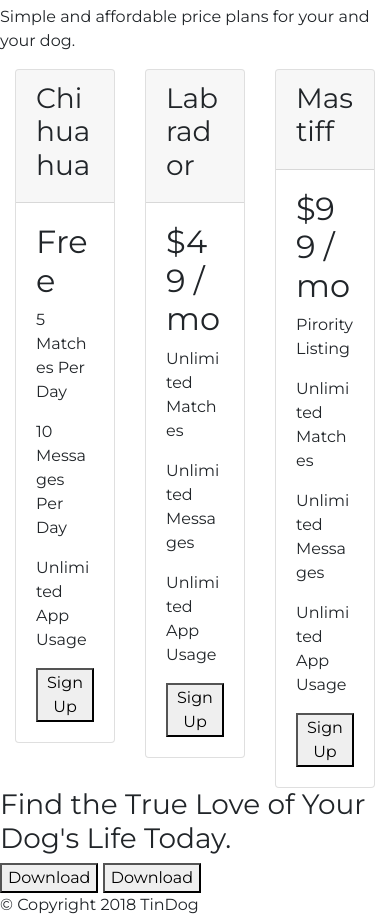
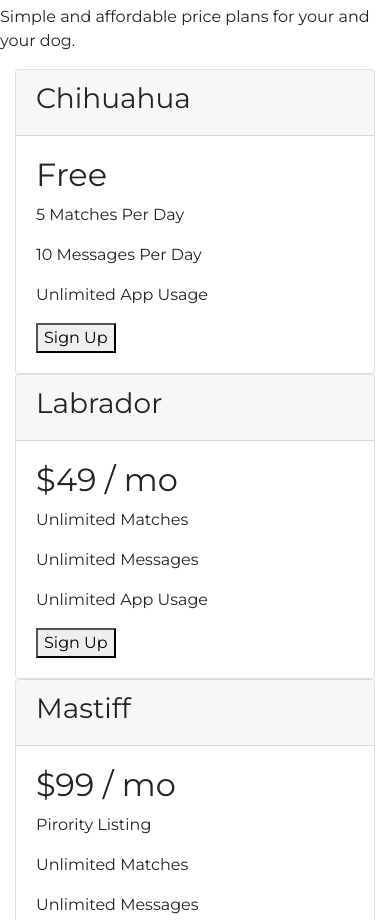
Before and after one commit to Vanessel/hund, a website: page index.html in a window 390 px wide. Shown: the part 2393-3313 px from the top of the page. Drawn offline with nearby package versions, Linux system fonts and the light colour scheme.

Commit message:
card row

```diff
--- a/index.html
+++ b/index.html
@@ -141,7 +141,7 @@
 		<p>Simple and affordable price plans for your and your dog.</p>
 		<div class="container">
 			<div class="row">
-				<div class="col-4">
+				<div class="col-md-4">
 					<div class="card">
 						<div class="card-header">
 							<h3>Chihuahua</h3>
@@ -156,7 +156,7 @@
 						</div>
 					</div>
 				</div>
-				<div class="col-4">
+				<div class="col-md-4">
 					<div class="card">
 						<div class="card-header">
 							<h3>Labrador</h3>
@@ -170,7 +170,7 @@
 						</div>
 					</div>
 				</div>
-				<div class="col-4">
+				<div class="col-sm-4">
 					<div class="card">
 						<div class="card-header">
 							<h3>Mastiff</h3>
```
